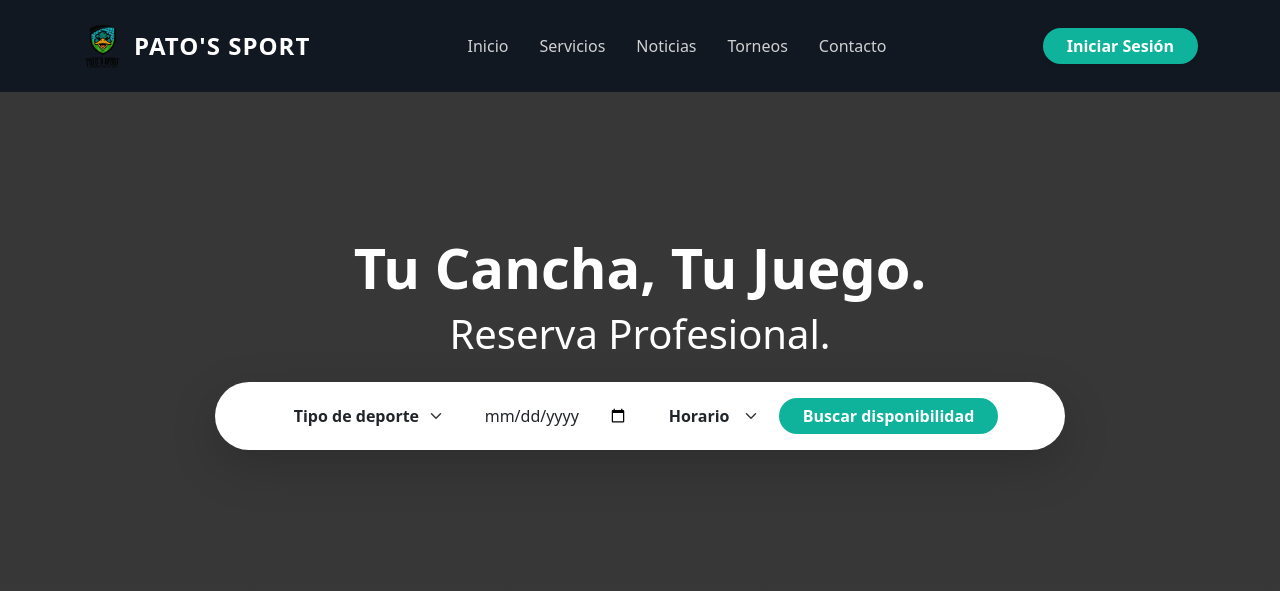
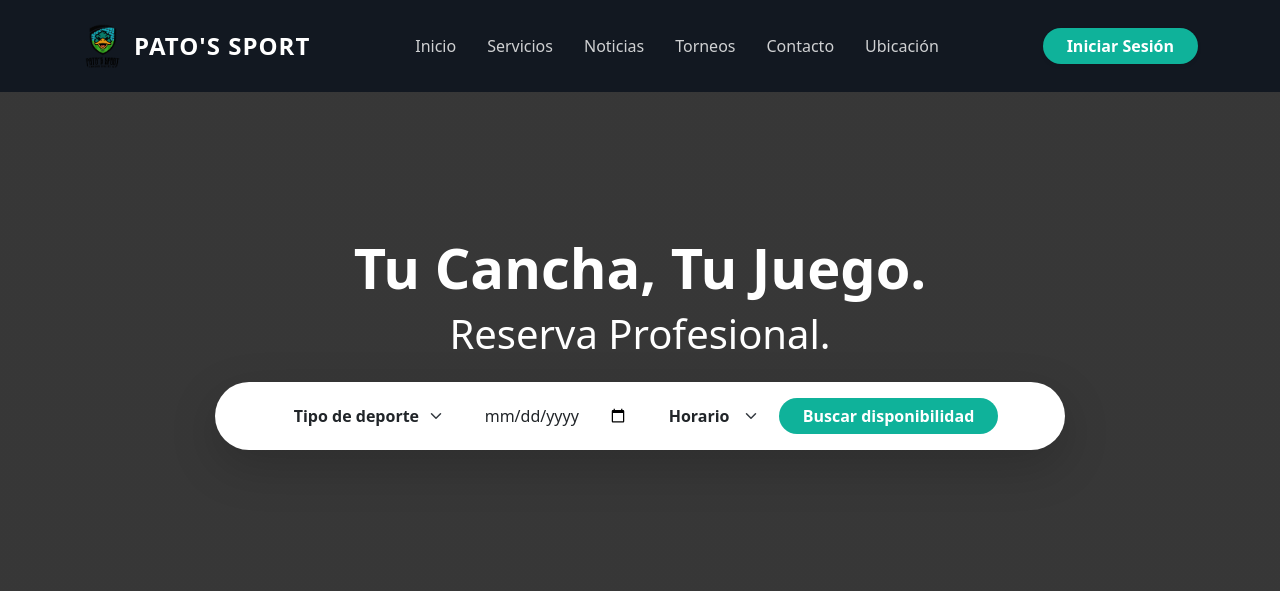
Before and after one commit to Josue-k12/Gestion_Canchas_Pato-s_Sport, a PHP site: page /Gestion_Canchas_Pato-s_Sport/ in a window 1280 px wide. Shown: the top 591 px of the page. Run offline with PHP 8.4, Linux system fonts and the light colour scheme; some libraries are stand-ins or nearby versions.

Commit message:
Diseño: Se agrega opción de Ubicación al menú principal

```diff
--- a/app/views/layout/header.php
+++ b/app/views/layout/header.php
@@ -91,6 +91,7 @@
                     <a class="nav-link" href="#noticias">Noticias</a>
                     <a class="nav-link" href="#torneos">Torneos</a>
                     <a class="nav-link" href="#contacto">Contacto</a>
+                    <a class="nav-link" href="#ubicacion">Ubicación</a>
                 </div>
 
                 <div class="d-flex">
```
